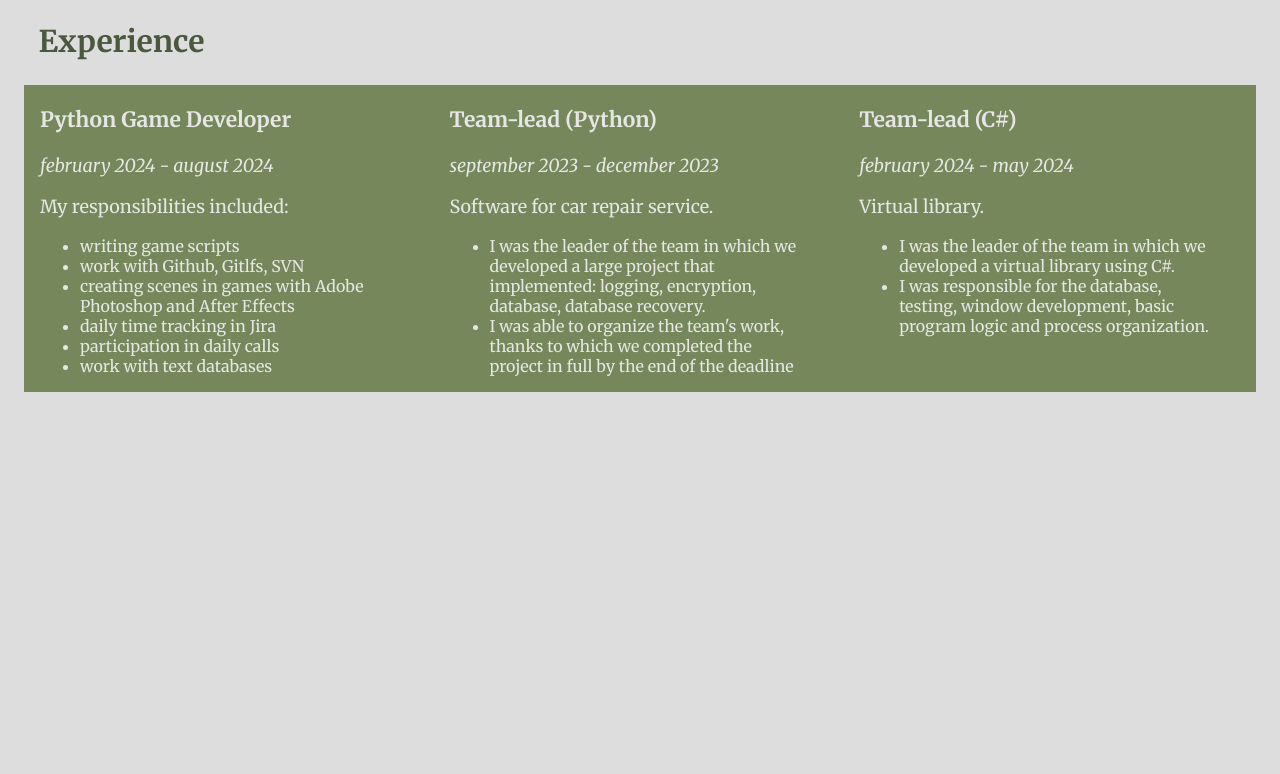
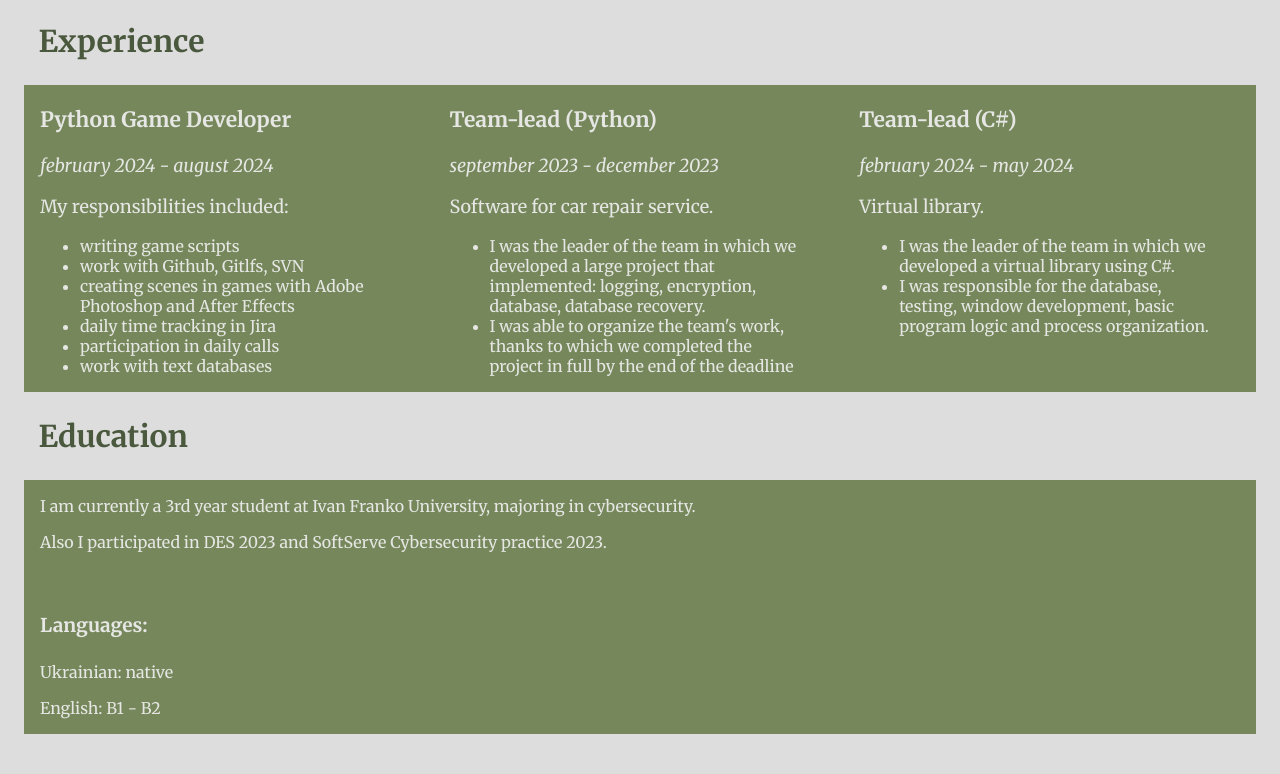
Before and after one commit to ililihayy/ililihayy-site-resume, a plain HTML site: page index.html in a window 1280 px wide. Shown: the part 734-1508 px from the top of the page. Before the commit the page ends 1126 px from the top, so only its background shows below. Drawn offline with Linux system fonts and the light colour scheme; a web font is replaced by a local one.

Commit message:
add education

```diff
--- a/index.html
+++ b/index.html
@@ -143,6 +143,20 @@
         </div>
     </div>
 
+    <!-- Education -->
+    <h2 class="h2_education">Education</h2>
+    <div class="edu_container">
+    <div class="education">
+        <p>I am currently a 3rd year student at Ivan Franko University, majoring in cybersecurity.</p>
+        <p>Also I participated in DES 2023 and SoftServe Cybersecurity practice 2023.</p>
+
+        <br>
+        <h4>Languages:</h4>
+        <p>Ukrainian: native</p>
+        <p>English: B1 - B2</p>
+    </div>
+</div>
+
 
 </body>
 </html>
--- a/styles.css
+++ b/styles.css
@@ -20,7 +20,7 @@ a {
 
 .avatar {
     float: right;
-    margin-top: -19vh;
+    margin-top: -18.5vh;
     margin-right: 6vw;
 }
 
@@ -115,3 +115,31 @@ a {
 .date_work{
     font-style: italic;
 }
+
+/* Education */
+
+.h2_education{
+    font-size: 30px;
+    font-weight: bolder;
+    color: #4A583E;
+    margin-left: 4.8vh;
+}
+
+.education{
+    background-color: #76885B;
+    width: 95vw;
+    color: #EEEE;
+    font-size: 16px;
+    padding-left: 2vh;
+    margin-bottom: 5vh;
+
+}
+
+.edu_container{
+    display: flex;
+    justify-content: center;
+}
+
+.education h4{
+    font-size: 19px;
+}
```
